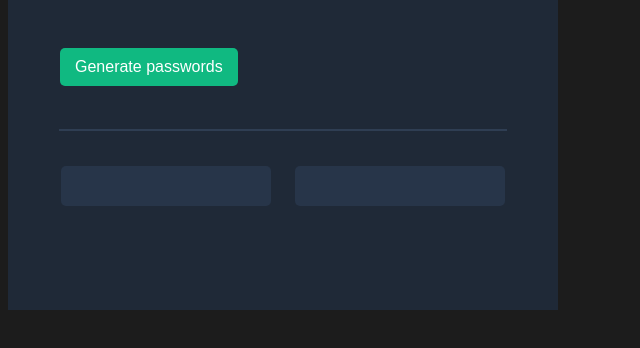
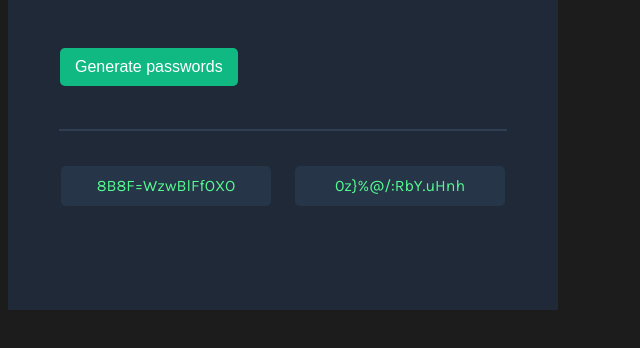
Before and after one commit to Enriquepk/Scrimba-Mini-Projects, a plain HTML site: page Password-Generator/password.html in a window 1280 px wide. Both pictures are taken after a click on the button "Generate passwords". Shown: the part 248-596 px from the top of the page, without its empty margins (0-640 px from the left). Drawn offline with Linux system fonts and the light colour scheme.

Commit message:
JavaScript finished

```diff
--- a/Password-Generator/password.css
+++ b/Password-Generator/password.css
@@ -73,3 +73,15 @@ hr {
     margin-right: 12px;
     margin-left: 12px;
 }
+
+#password1-el {
+    text-align: center;
+    color: #55F991;
+    margin-top: 10px;
+}
+
+#password2-el {
+    text-align: center;
+    color: #55F991;
+    margin-top: 10px;
+}
--- a/Password-Generator/password.html
+++ b/Password-Generator/password.html
@@ -19,12 +19,16 @@
           Generate a <a class="green-heading">random password</a>
         </h1>
         <h2>Never use an insecure password again.</h2>
-        <button id="generate-btn">Generate passwords</button>
+        <button id="generate-btn" onclick="generatePasswords()">Generate passwords</button>
       </div>
       <hr />
       <div id="password-field-generator">
-        <div class="password-field"></div>
-        <div class="password-field"></div>
+        <div class="password-field">
+            <p id="password1-el"></p>
+        </div>
+        <div class="password-field">
+            <p id="password2-el"></p>
+        </div>
       </div>
     </div>
     <script src="password.js"></script>
--- a/Password-Generator/password.js
+++ b/Password-Generator/password.js
@@ -1,2 +1,113 @@
-const characters = ["A","B","C","D","E","F","G","H","I","J","K","L","M","N","O","P","Q","R","S","T","U","V","W","X","Y","Z","a","b","c","d","e","f","g","h","i","j","k","l","m","n","o","p","q","r","s","t","u","v","w","x","y","z", "0", "1", "2", "3", "4", "5", "6", "7", "8", "9","~","`","!","@","#","$","%","^","&","*","(",")","_","-","+","=","{","[","}","]",",","|",":",";","<",">",".","?",
-"/"];
+const characters = [
+  "A",
+  "B",
+  "C",
+  "D",
+  "E",
+  "F",
+  "G",
+  "H",
+  "I",
+  "J",
+  "K",
+  "L",
+  "M",
+  "N",
+  "O",
+  "P",
+  "Q",
+  "R",
+  "S",
+  "T",
+  "U",
+  "V",
+  "W",
+  "X",
+  "Y",
+  "Z",
+  "a",
+  "b",
+  "c",
+  "d",
+  "e",
+  "f",
+  "g",
+  "h",
+  "i",
+  "j",
+  "k",
+  "l",
+  "m",
+  "n",
+  "o",
+  "p",
+  "q",
+  "r",
+  "s",
+  "t",
+  "u",
+  "v",
+  "w",
+  "x",
+  "y",
+  "z",
+  "0",
+  "1",
+  "2",
+  "3",
+  "4",
+  "5",
+  "6",
+  "7",
+  "8",
+  "9",
+  "~",
+  "`",
+  "!",
+  "@",
+  "#",
+  "$",
+  "%",
+  "^",
+  "&",
+  "*",
+  "(",
+  ")",
+  "_",
+  "-",
+  "+",
+  "=",
+  "{",
+  "[",
+  "}",
+  "]",
+  ",",
+  "|",
+  ":",
+  ";",
+  "<",
+  ">",
+  ".",
+  "?",
+  "/",
+];
+
+let password1El = document.getElementById("password1-el");
+let password2El = document.getElementById("password2-el");
+
+
+function generatePasswords() {
+    let length = 15
+    let password1 = ""
+    let password2 = ""
+
+    for (let i = 0; i < length; i++) {
+        let randomChar1 = characters[Math.floor(Math.random() * characters.length)]
+        let randomChar2 = characters[Math.floor(Math.random() * characters.length)]
+        password1 += randomChar1
+        password2 += randomChar2
+    }
+
+    password1El.textContent = password1
+    password2El.textContent = password2
+}
```
